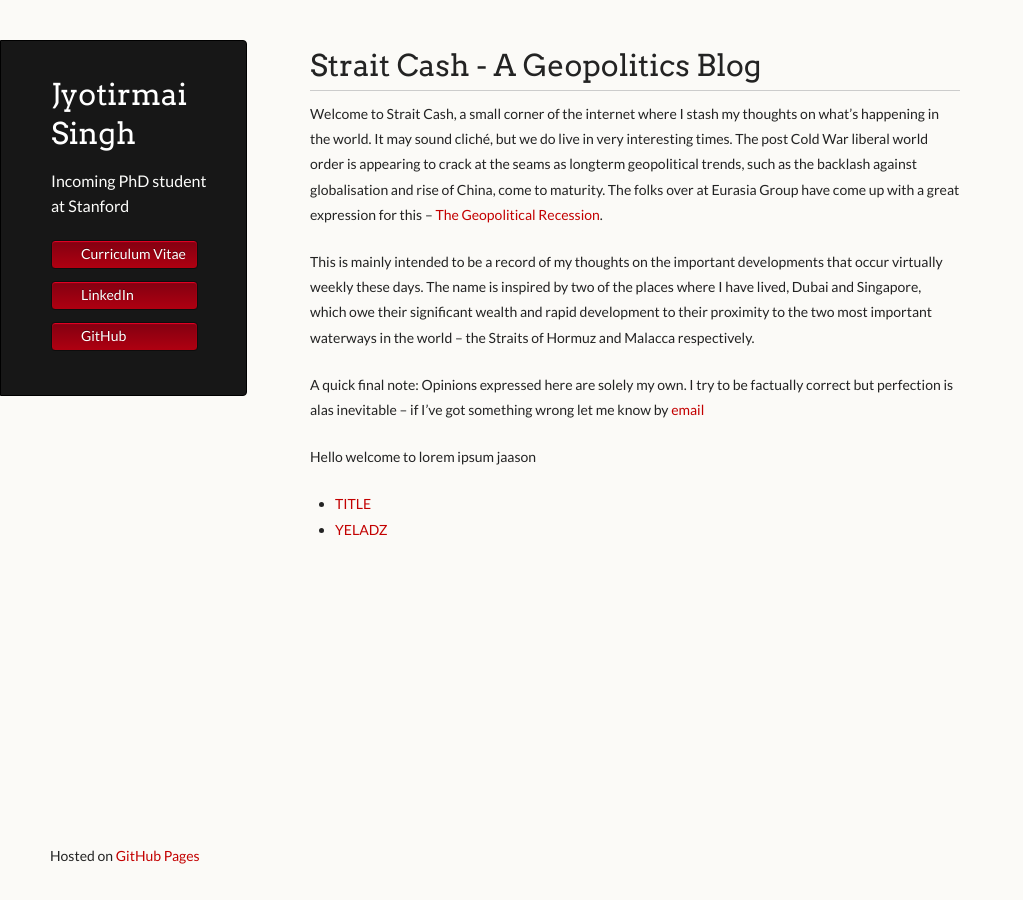
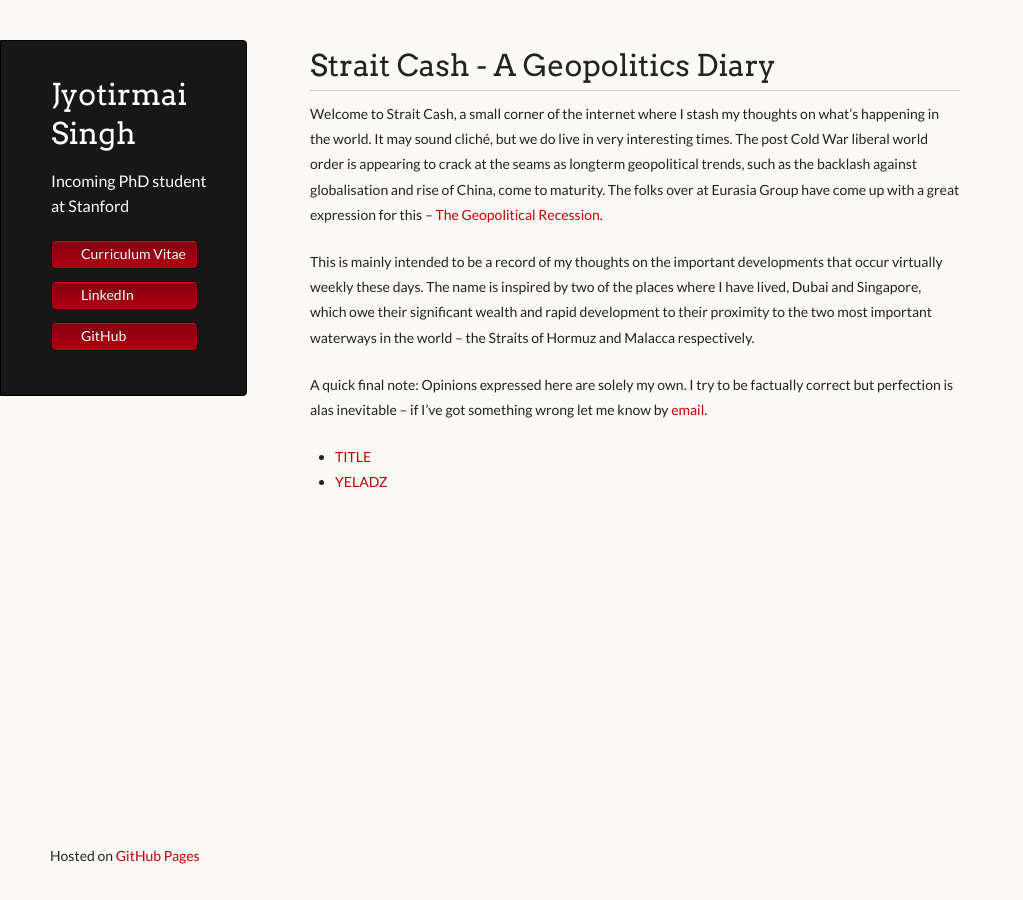
Before and after one commit to joe-singh/joe-singh.github.io, a Jekyll site: the page built from blog.md, in a window 1280 px wide. Shown: the whole page, without its empty margins (0-1023 px from the left). Built offline with Jekyll 4.4.1, drawn with Linux system fonts in a browser that asks for light colours.

Commit message:
Update description

```diff
--- a/blog.md
+++ b/blog.md
@@ -10,7 +10,7 @@ There should be whitespace between paragraphs.
 
 There should be whitespace between paragraphs. We recommend including a README, or a file with information about your project.
 --->
-# Strait Cash - A Geopolitics Blog
+# Strait Cash - A Geopolitics Diary
 
 Welcome to Strait Cash, a small corner of the internet where I stash my thoughts on what's happening in the world. It may sound
 cliché, but we do live in very interesting times. The post Cold War liberal world order is appearing to crack at the seams
@@ -22,9 +22,8 @@ is inspired by two of the places where I have lived, Dubai and Singapore, which
 proximity to the two most important waterways in the world -- the Straits of Hormuz and Malacca respectively.
 
 A quick final note: Opinions expressed here are solely my own. I try to be factually correct but perfection is alas inevitable -- if I've got
-something wrong let me know by [email](mailto:joe_singh@hotmail.co.uk)
+something wrong let me know by [email](mailto:joe_singh@hotmail.co.uk).
 
-Hello welcome to lorem ipsum jaason
 
 * [TITLE](./blogposts/first_post.md)
 * [YELADZ](./blogposts/second_post.md)
```
